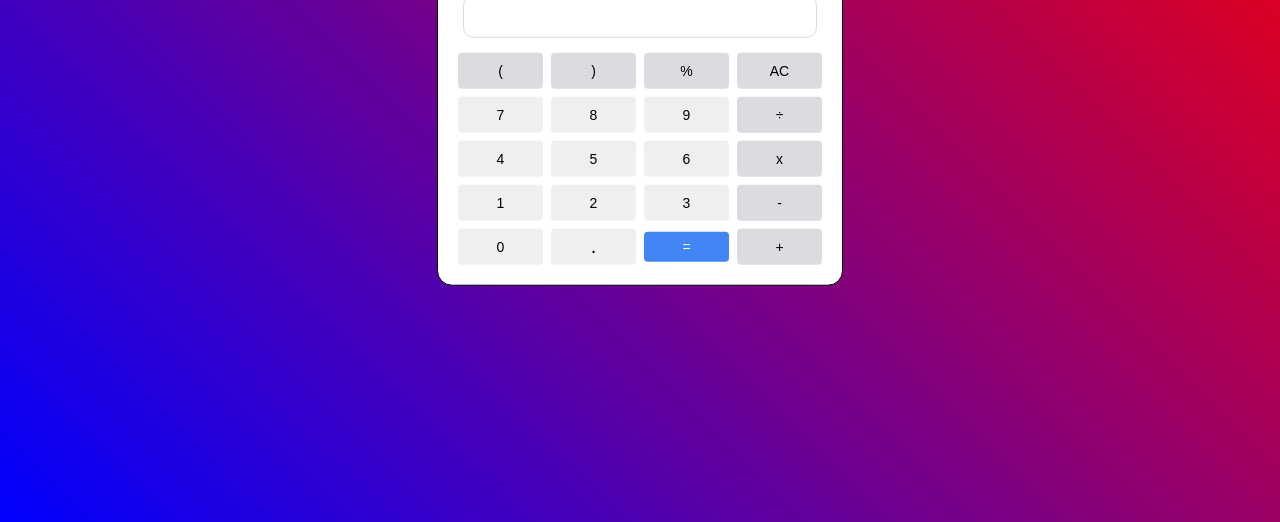
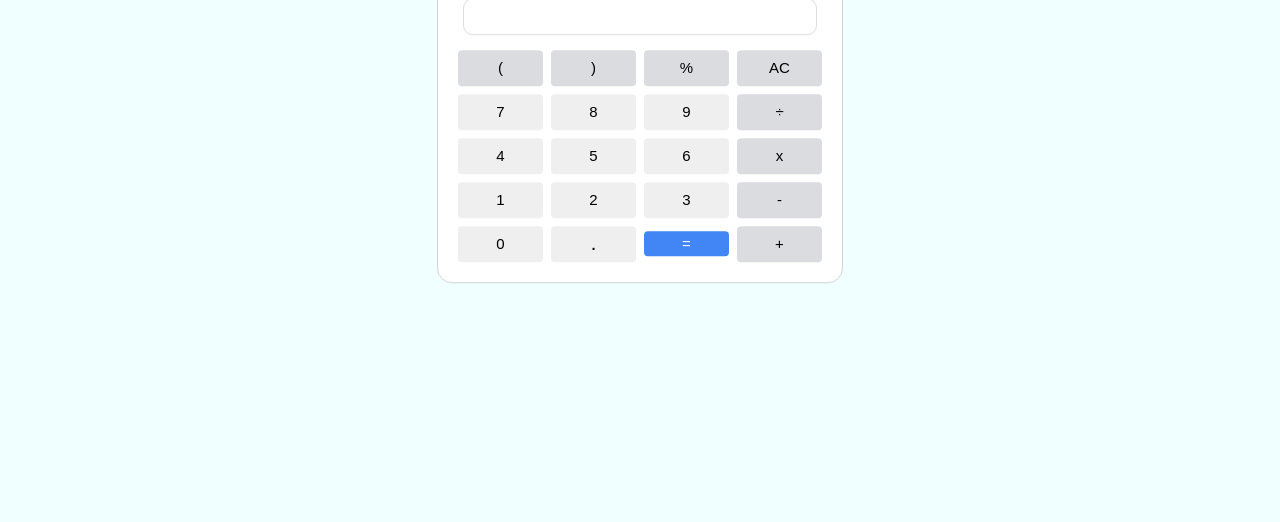
Before and after one commit to danisantosss/Calculadora-HTML-CSS-JS, a plain HTML site: page index.html in a window 1280 px wide. Shown: the part 298-820 px from the top of the page. Drawn offline with Linux system fonts and the light colour scheme.

Commit message:
ajustes cores

```diff
--- a/style.css
+++ b/style.css
@@ -3,7 +3,7 @@
     padding: 0;
 }
 .container {
-    background-image: linear-gradient(45deg,blue, red);
+    background-color: azure;
     height: 100vh;
     color: #000000;
     font-family: Arial, Helvetica, sans-serif;
@@ -18,12 +18,12 @@
     transform: translate(-50%,-50%);
     border-radius: 15px;
     padding: 15px;
-    border: solid 1px black;
+    border: solid 1px #d4d4d4;
 }
 .button {
     width: 85px;
     height: 36px;
-    font-size: 14px;
+    font-size: 15px;
     cursor: pointer;
     border: none;
     margin: 3px;
@@ -38,13 +38,13 @@
 .result {
     background-color: #4285f4;
     color: white;
-    height: 30px
+    height: 25px
 }
 #result {
     border: solid 1px #dadce0;
-    height: 30px;
+    height: 25px;
     margin: 10px;
-    font-size: 30px;
+    font-size: 25px;
     text-align: right;
     border-radius: 10px;
     padding: 5px;
```
